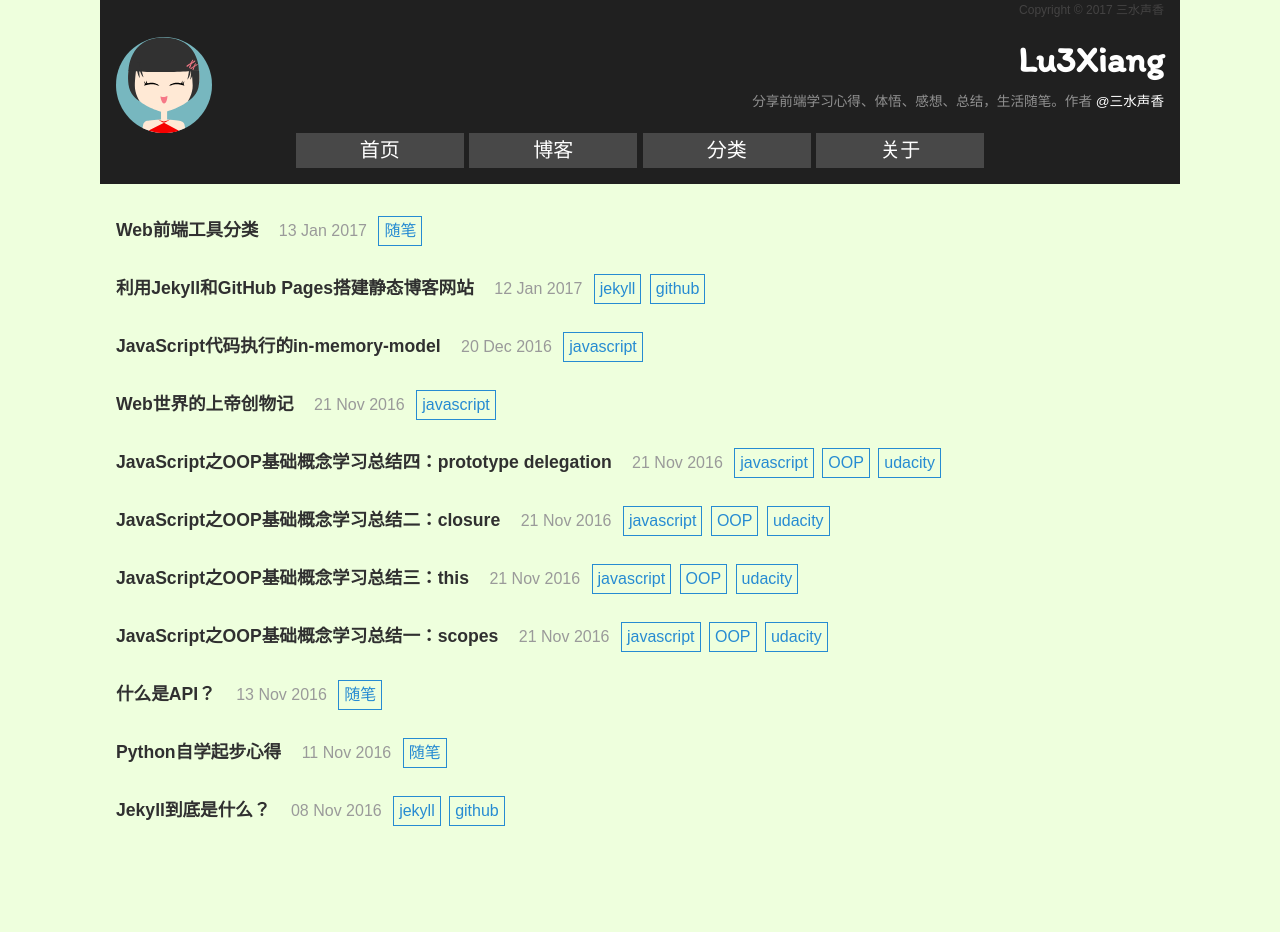
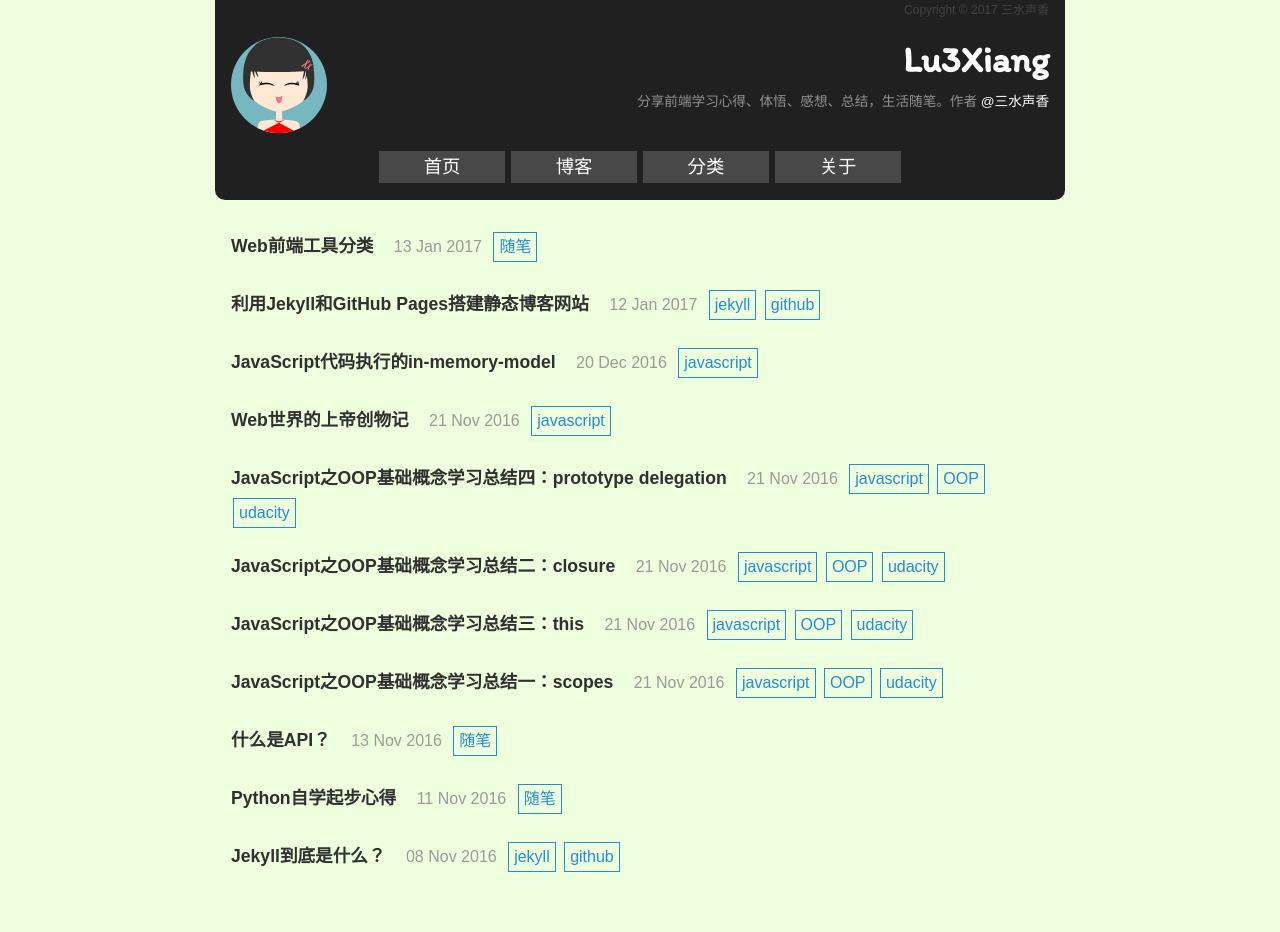
Before and after one commit to gaoshu883/gaoshu883.github.io, a Jekyll site: the page built from index.html, in a window 1280 px wide. Built offline with Jekyll 4.4.1, drawn with Linux system fonts in a browser that asks for light colours; comment, search, counter and statistics services are not loaded; before the commit the page ends 900 px from its top, so only the background shows below that.

Commit message:
Modify web's style

```diff
--- a/public/css/hyde.css
+++ b/public/css/hyde.css
@@ -34,9 +34,9 @@
 .container {
   width: 100%;
 }
-@media screen and (min-width: 1080px) {
+@media screen and (min-width: 850px) {
   .container {
-    width: 1080px;
+    width: 850px;
     margin: 0 auto;
   }
 }
@@ -61,6 +61,11 @@
   padding: 0 1rem;
   color: rgba(255,255,255,.5);
   background-color: #202020;
+}
+@media (min-width: 850px) {
+  .sidebar {
+    border-radius: 0 0 10px 10px;
+  }
 }
 
 
@@ -122,9 +127,14 @@
 /* Sidebar nav */
 .sidebar-nav {
   width: 100%;
-  margin-bottom: 1rem;
+  margin: 1rem 0;
   text-align: center;
   font-size: 1.25rem;
+}
+@media screen and (max-width: 48em) {
+  .sidebar-nav {
+    margin-top: 0;
+  }
 }
 .sidebar-nav-item {
   line-height: 1.75;
@@ -133,7 +143,8 @@
 }
 .sidebar-nav-item a {
   display: block;
-  padding: 0 5vw;
+  padding: 0 3.5vw;
+  font-size: 1.15rem;
 }
 @media screen and (max-width: 450px) {
   .sidebar-nav-item a {
```
